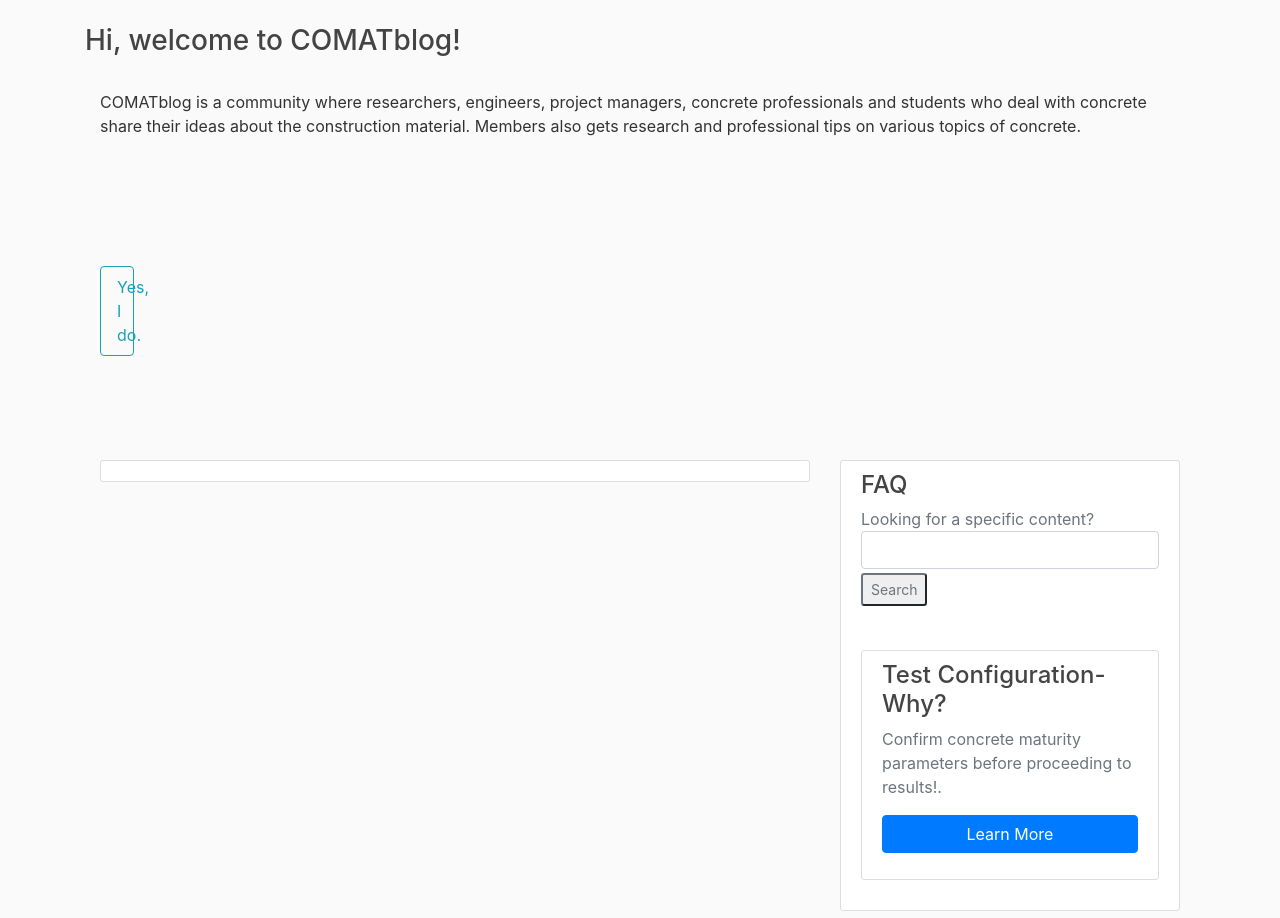
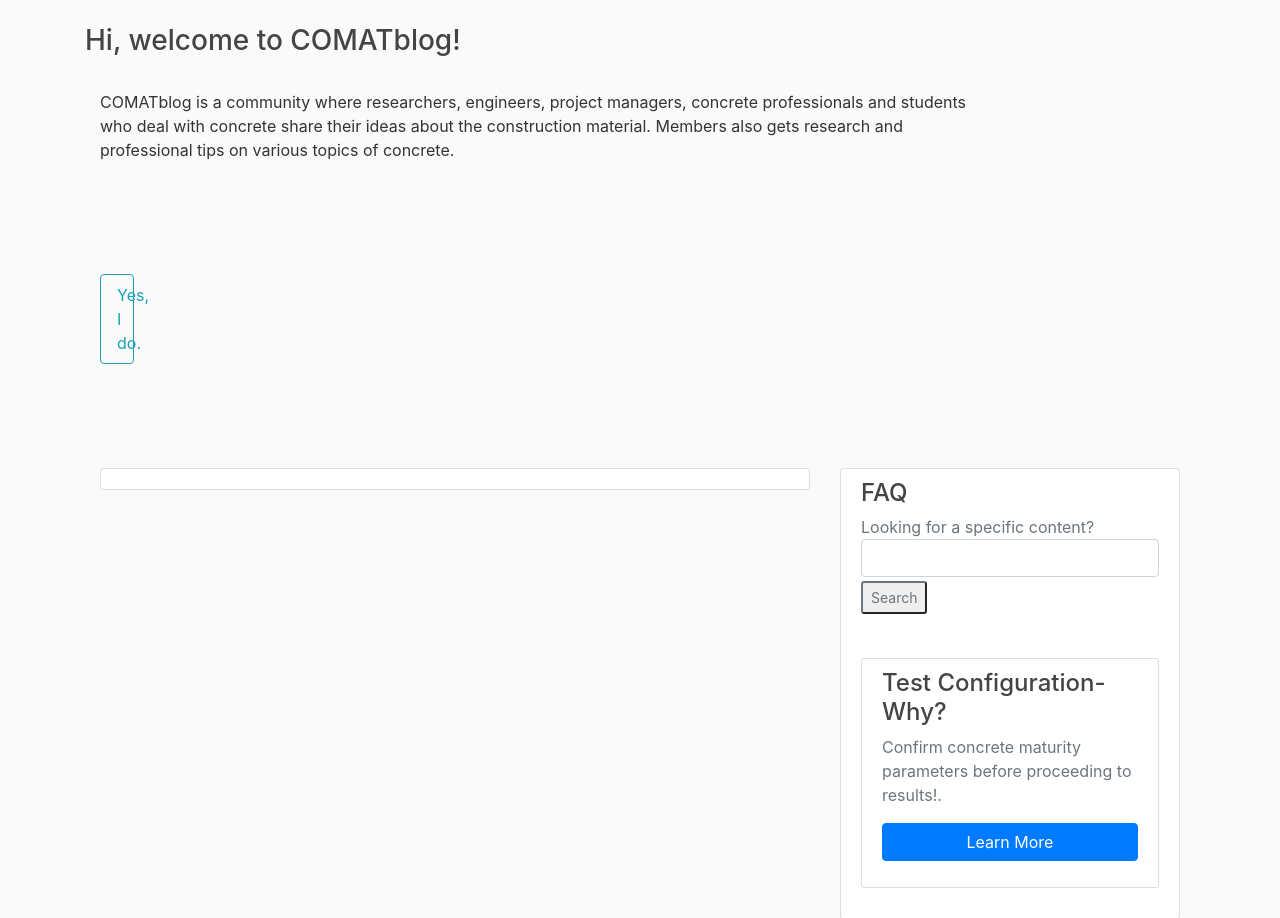
Before and after one commit to olurepo/comatap, a Django app: page /blog/ in a window 1280 px wide. Shown: the part 56-974 px from the top of the page. Run offline with Django 3.2, Linux system fonts and the light colour scheme; data that the repository does not hold is empty; some libraries are stand-ins or nearby versions.

Commit message:
Blog Home

```diff
--- a/blog/templates/blog/home.html
+++ b/blog/templates/blog/home.html
@@ -4,13 +4,13 @@
 {% block content %}
 
     <h3> Hi, welcome to COMATblog! </h3>
-    <p class="article-content col-md-12">
+    <p class="article-content col-md-10">
       COMATblog is a community where researchers, engineers, project managers, concrete professionals and students who deal with concrete share their ideas about the construction material. Members also gets research and professional tips on various topics of concrete.
 
       <div class="col-md-10">
         <div class="row">
             <div class="article-content">
-              <p class="form-group col-md-4 mb-3 mt-3">
+              <p class="form-group col-md-4">
                 {% if user.is_authenticated %}
                   <a class="nav-item nav-link btn btn-outline-info" href="{% url 'post-create' %}"> Create New Article </a>
                 {% else %}
```
